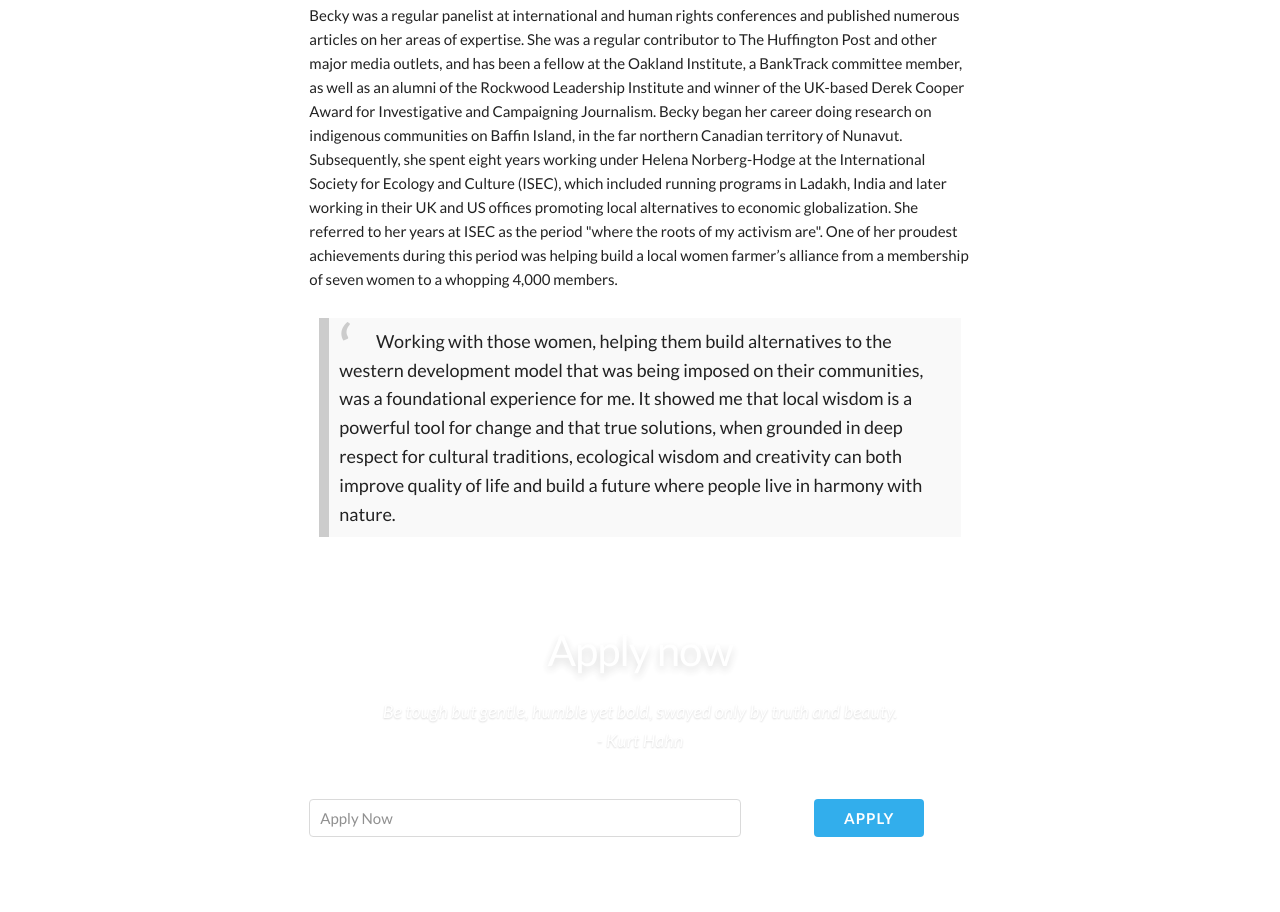
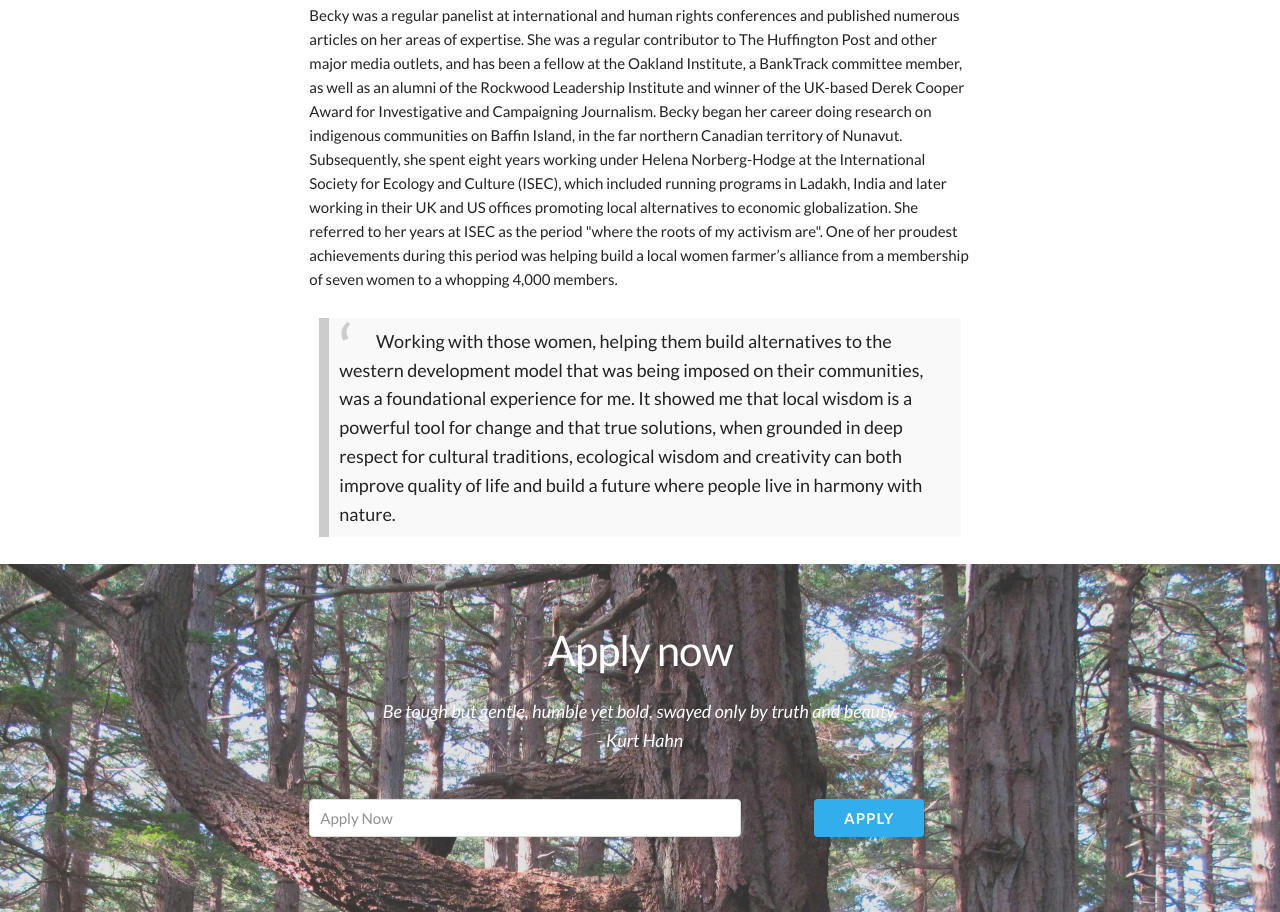
Before and after one commit to tsunamiCam/BeckyTest, a plain HTML site: page index.html in a window 1280 px wide. Shown: the part 2059-2971 px from the top of the page. Drawn offline with nearby package versions, Linux system fonts and the light colour scheme.

Commit message:
Helliwell image path

```diff
--- a/css/skeleton.css
+++ b/css/skeleton.css
@@ -640,7 +640,7 @@ body > header {
 
  /* Action */
  .action {
-  background:url('../images/helliwell.jpg') top center no-repeat;
+  background:url('../images/helliwell2.jpg') top center no-repeat;
   background-size: cover;
   min-height: 180px;
   width:100%;
```
